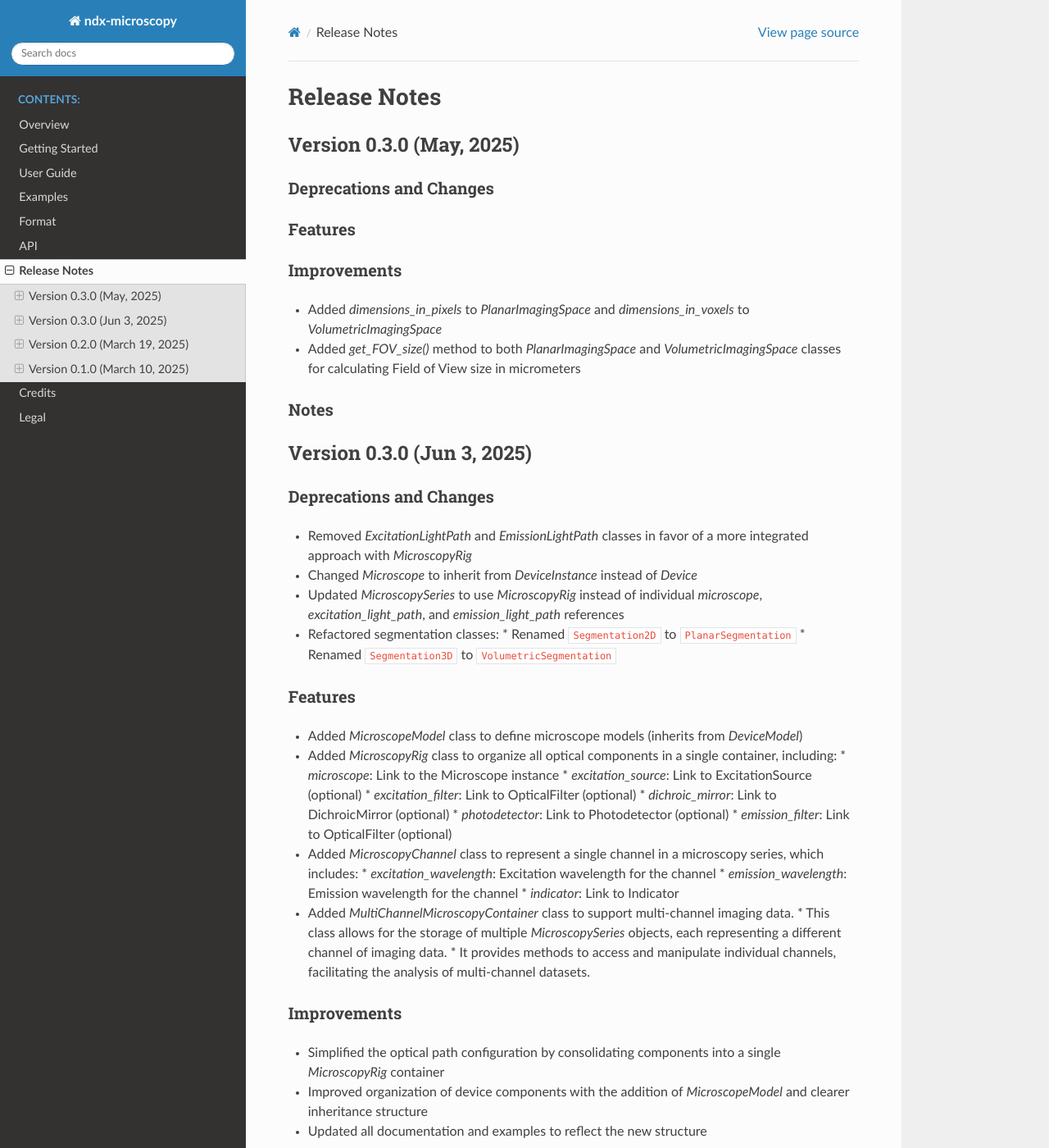
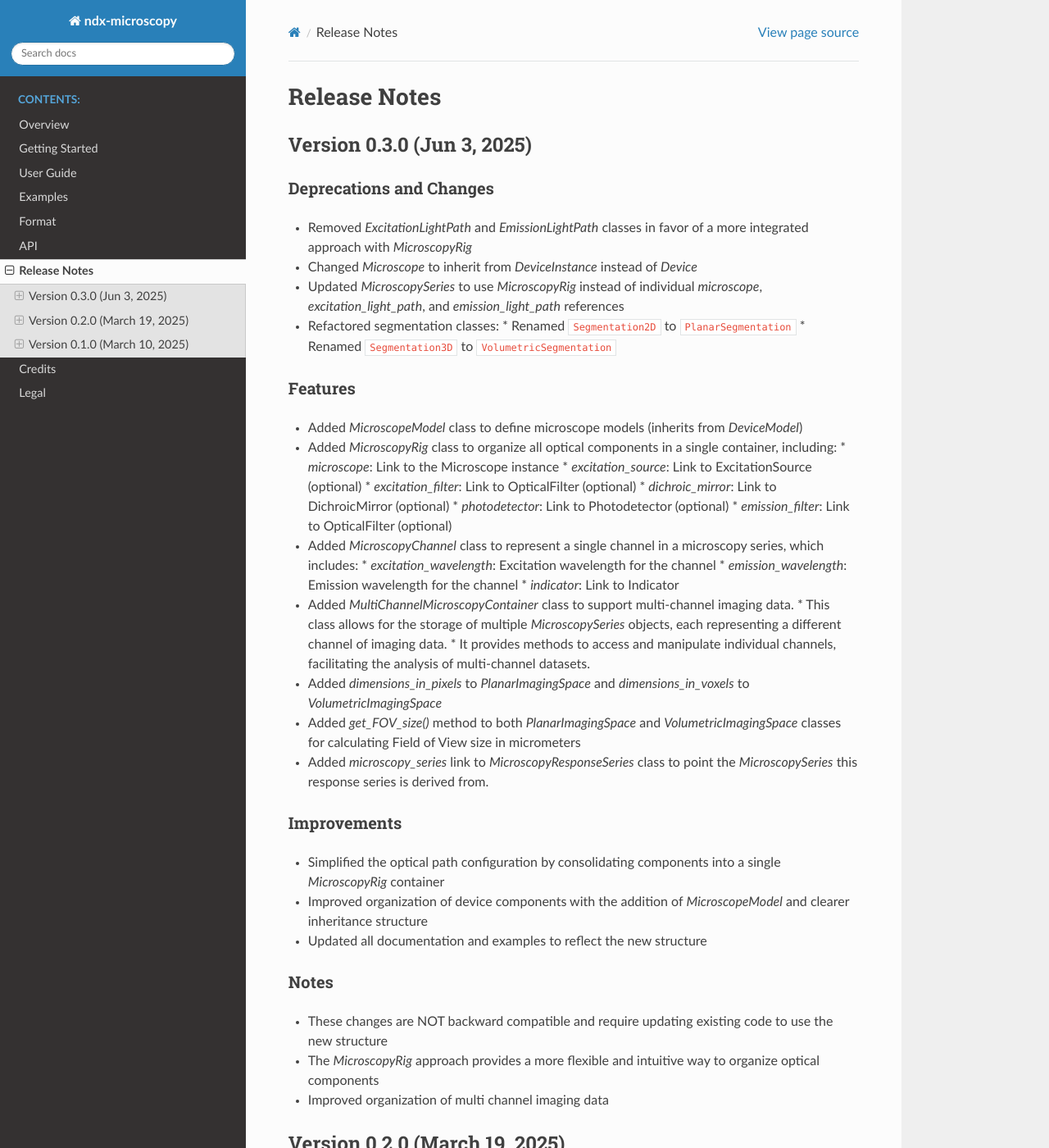
Before and after one commit to catalystneuro/ndx-microscopy, a Sphinx documentation site: the page built from docs/source/release_notes.rst, in a window 1280 px wide and 1400 px high. Shown: the whole window at 82% size. Built offline with Sphinx 7.4.7 and the Read the Docs theme 3.1.0, drawn with Linux system fonts in a browser that asks for light colours.

Commit message:
Optional link in MicroscopyResponseSeries to MicroscopySeries  (#66)
* Add link to MicroscopySeries in MicroscopyResponseSeries documentation

* Add optional parameter to mock_MicroscopyResponseSeries for better testing flexibility

* Add test for MicroscopyResponseSeries with associated MicroscopySeries

* update README

* update notebooks

* update docs

* update CHANGELOG

* fix tests failure

* Refactor microscopy response series tests to use updated mock objects

```diff
--- a/docs/source/examples.rst
+++ b/docs/source/examples.rst
@@ -307,6 +307,7 @@
         unit='n.a.',
         rate=30.0,
         starting_time=0.0
+        microscopy_series=imaging_series
     )
 
     # Create container for response series
@@ -633,6 +634,7 @@
         unit='n.a.',
         rate=5.0,
         starting_time=0.0
+        microscopy_series=volume_series
     )
 
     # Create container for response series
@@ -963,6 +965,7 @@
             unit='n.a.',
             rate=30.0,
             starting_time=0.0
+            microscopy_series=plane_series
         )
         response_series_list.append(response_series)
 
--- a/docs/source/format.rst
+++ b/docs/source/format.rst
@@ -618,6 +618,10 @@
             neurodata_type_inc: DynamicTableRegion
             doc: DynamicTableRegion referencing segmentation containing more information about the ROIs
               stored in this series.
+        links:
+          - name: microscopy_series
+            doc: Link to a MicroscopySeries object containing the imaging data this response series is derived from.
+            target_type: MicroscopySeries
 
 MicroscopyResponseSeriesContainer
 ^^^^^^^^^^^^^^^^^^^^^^^^^^^^
--- a/docs/source/release_notes.rst
+++ b/docs/source/release_notes.rst
@@ -3,29 +3,6 @@
 *************
 Release Notes
 *************
-Version 0.3.0 (May, 2025)
-==============================
-
-Deprecations and Changes
--------------------------
-
-
-Features
---------
-
-
-Improvements
-------------
-
-* Added `dimensions_in_pixels` to `PlanarImagingSpace` and `dimensions_in_voxels` to `VolumetricImagingSpace`
-* Added `get_FOV_size()` method to both `PlanarImagingSpace` and `VolumetricImagingSpace` classes for calculating Field of View size in micrometers
-
-Notes
-------
-
-
-
-
 Version 0.3.0 (Jun 3, 2025)
 ==============================
 
@@ -57,6 +34,9 @@
 * Added `MultiChannelMicroscopyContainer` class to support multi-channel imaging data.
   * This class allows for the storage of multiple `MicroscopySeries` objects, each representing a different channel of imaging data.
   * It provides methods to access and manipulate individual channels, facilitating the analysis of multi-channel datasets.
+* Added `dimensions_in_pixels` to `PlanarImagingSpace` and `dimensions_in_voxels` to `VolumetricImagingSpace`
+* Added `get_FOV_size()` method to both `PlanarImagingSpace` and `VolumetricImagingSpace` classes for calculating Field of View size in micrometers
+* Added `microscopy_series` link to `MicroscopyResponseSeries` class to point the `MicroscopySeries` this response series is derived from.
 
 
 Improvements
```
Also changed, not shown: CHANGELOG.md (+1 -0 lines), README.md (+5 -0 lines), 8 other files.
